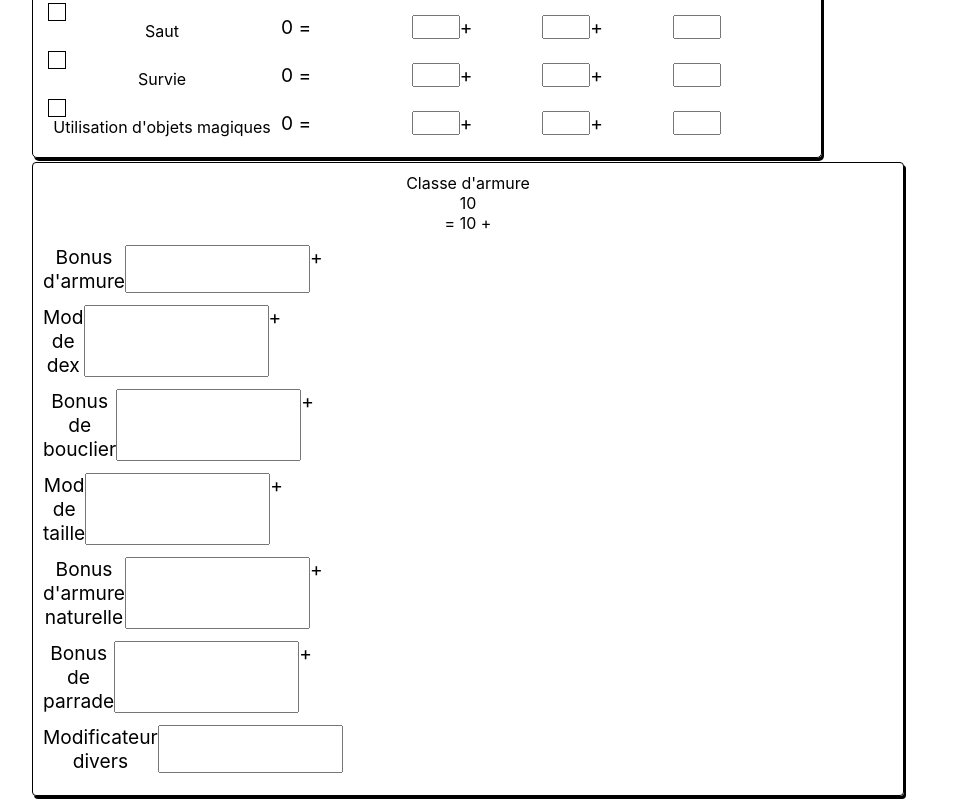
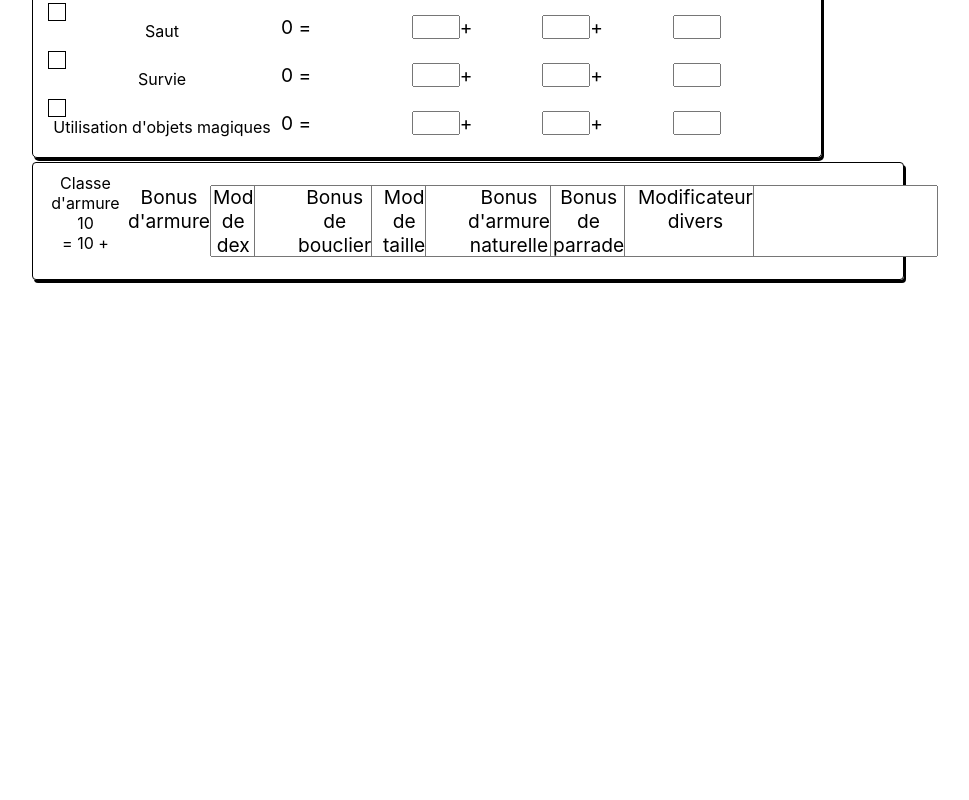
Before and after one commit to tyZulh/dndCharacterSheet, a React (Create React App) app: page / in a window 1280 px wide. Shown: the part 2280-3080 px from the top of the page, without its empty margins (172-1141 px from the left). After the commit the page ends 2564 px from the top, so only its background shows below. Built offline with nearby package versions, Linux system fonts and the light colour scheme.

Commit message:
style in progress

```diff
--- a/src/components/armoryClass-box/ArmoryClass-box.scss
+++ b/src/components/armoryClass-box/ArmoryClass-box.scss
@@ -4,4 +4,16 @@
   box-shadow: 2px 3px;
   margin: 4px;
   padding: 10px;
+
+  .armorClassDetail {
+    display: grid;
+    grid-template-columns: 10% 10% 10% 10% 10% 10% 10% 30%;
+    flex-direction: column;
+
+    .cell {
+      width: 12%;
+      display: flex;
+    }
+  }
+
 }
```
